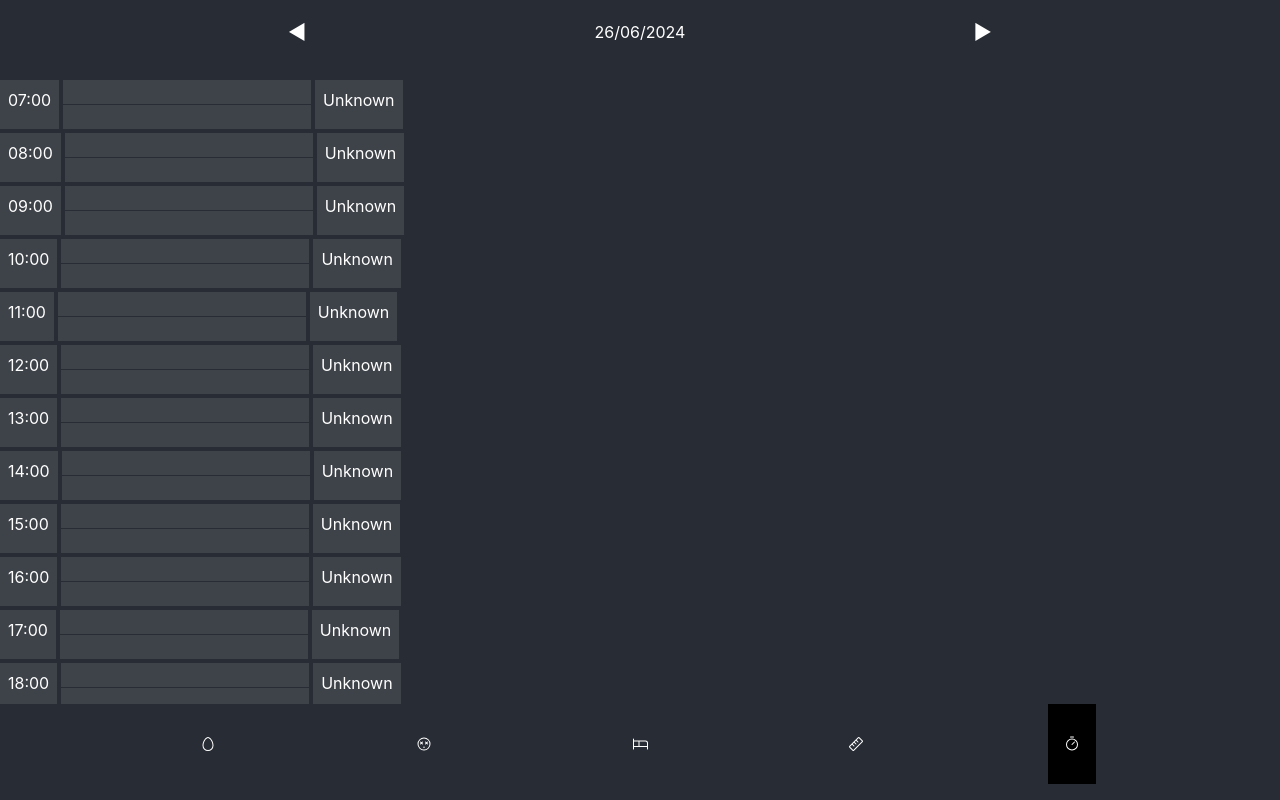
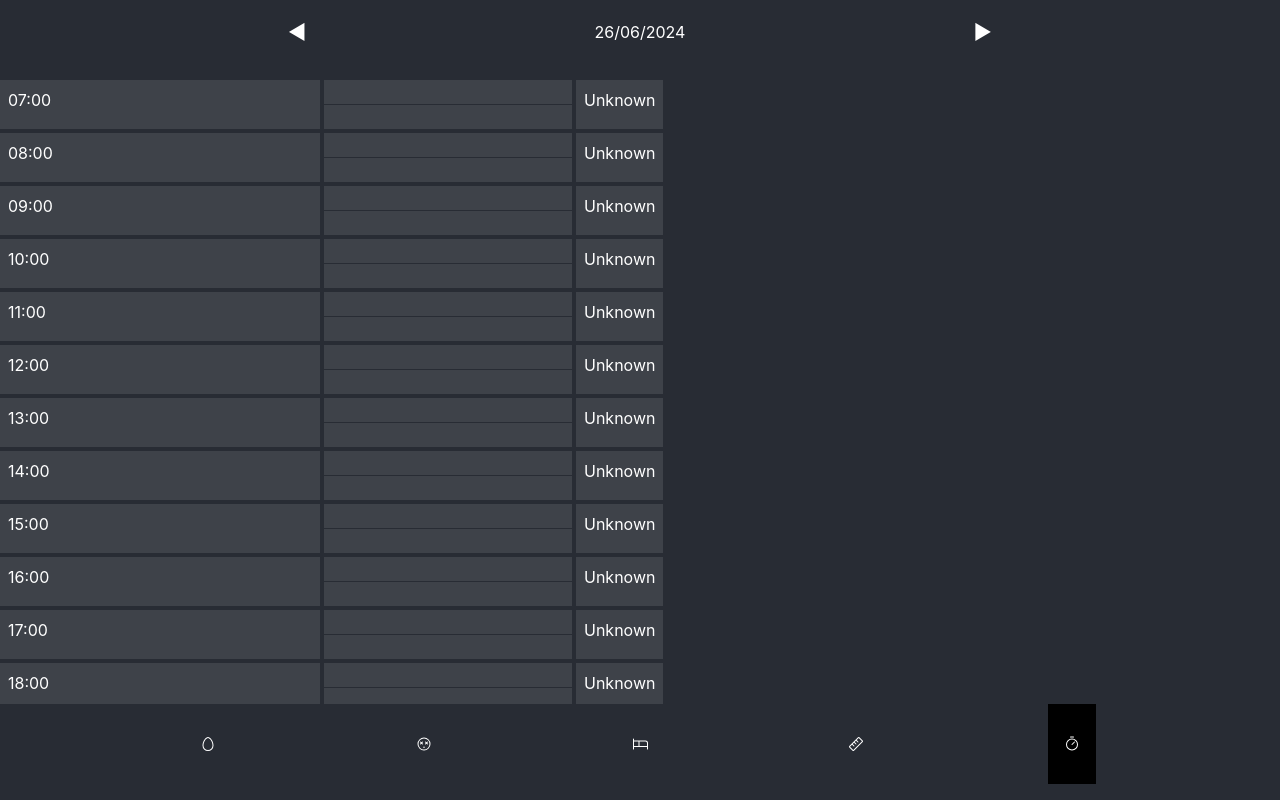
Before and after one commit to EliranSun/trackers, a React (Create React App) app: page / in a window 1280 px wide. Both pictures are taken after a click on the button 1072 px from the left and 744 px from the top of the page. Built offline with nearby package versions, Linux system fonts and the light colour scheme.

Commit message:
Fix alignment

```diff
--- a/src/components/RealityVsExpectationView.jsx
+++ b/src/components/RealityVsExpectationView.jsx
@@ -23,20 +23,16 @@ export const RealityVsExpectationView = (props) => {
         <section className="flex flex-col w-screen gap-1">
             {hours.map(hour => (
             <div className="flex gap-1 w-full">
-            <div className="p-2 bg-white/10">
-                <div key={hour}>{hour}</div>
+            <div className="w-1/4 p-2 bg-white/10">
+                {hour}
             </div>
             <div className="flex flex-col gap-px">
-            <div className="">
                     <div key={`${hour}-expectation`} className="bg-white/10">
                         <input type="text" className="w-full h-full bg-transparent"/>
                     </div>
-            </div>
-            <div className="">
                     <div key={`${hour}-reality`} className="bg-white/10">
                         <input type="text" className="w-full h-full bg-transparent"/>
                     </div>
-            </div>
             </div>
             <div className="p-2 bg-white/10">
                 <div key={`${hour}-match}`}>
```
